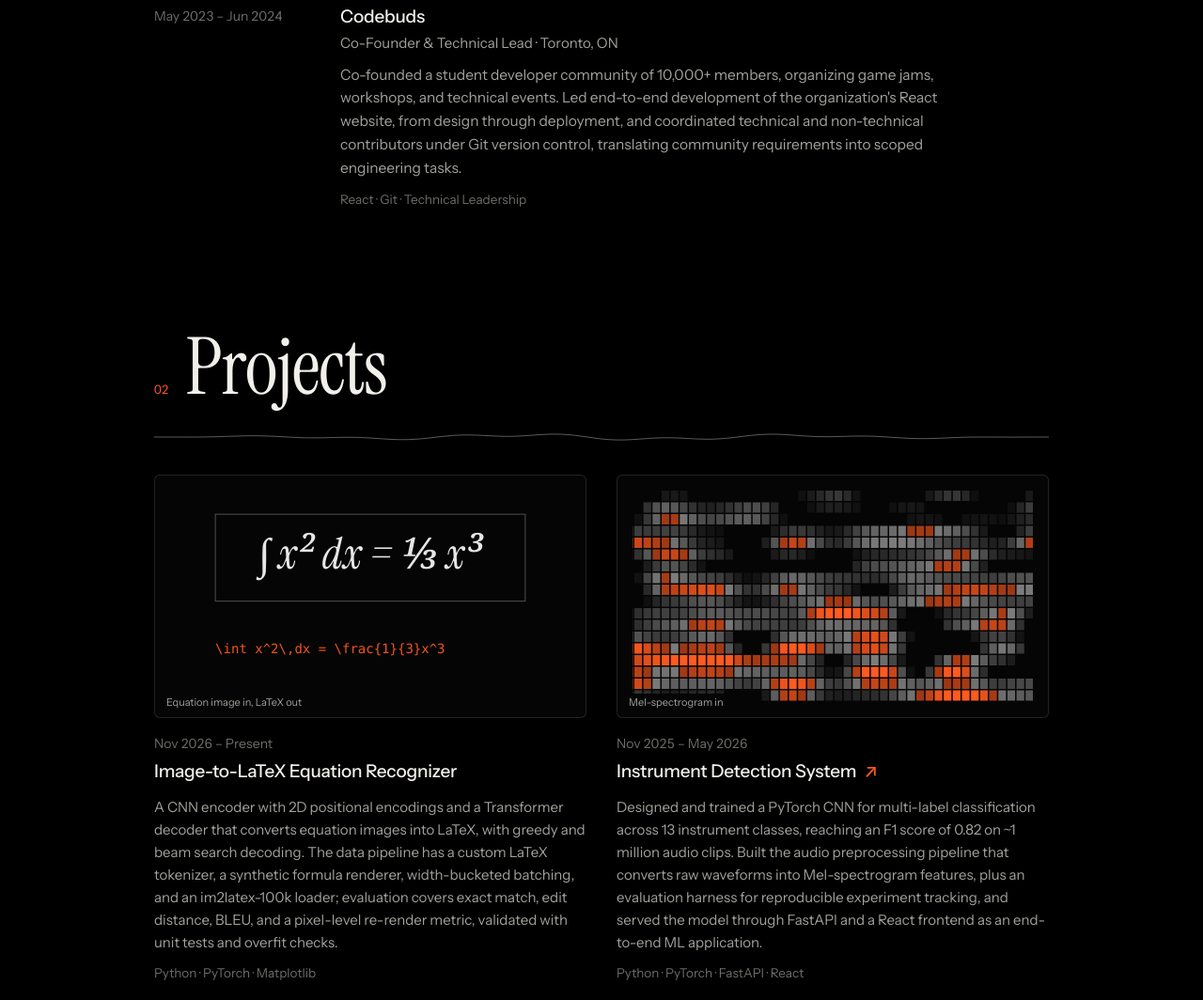
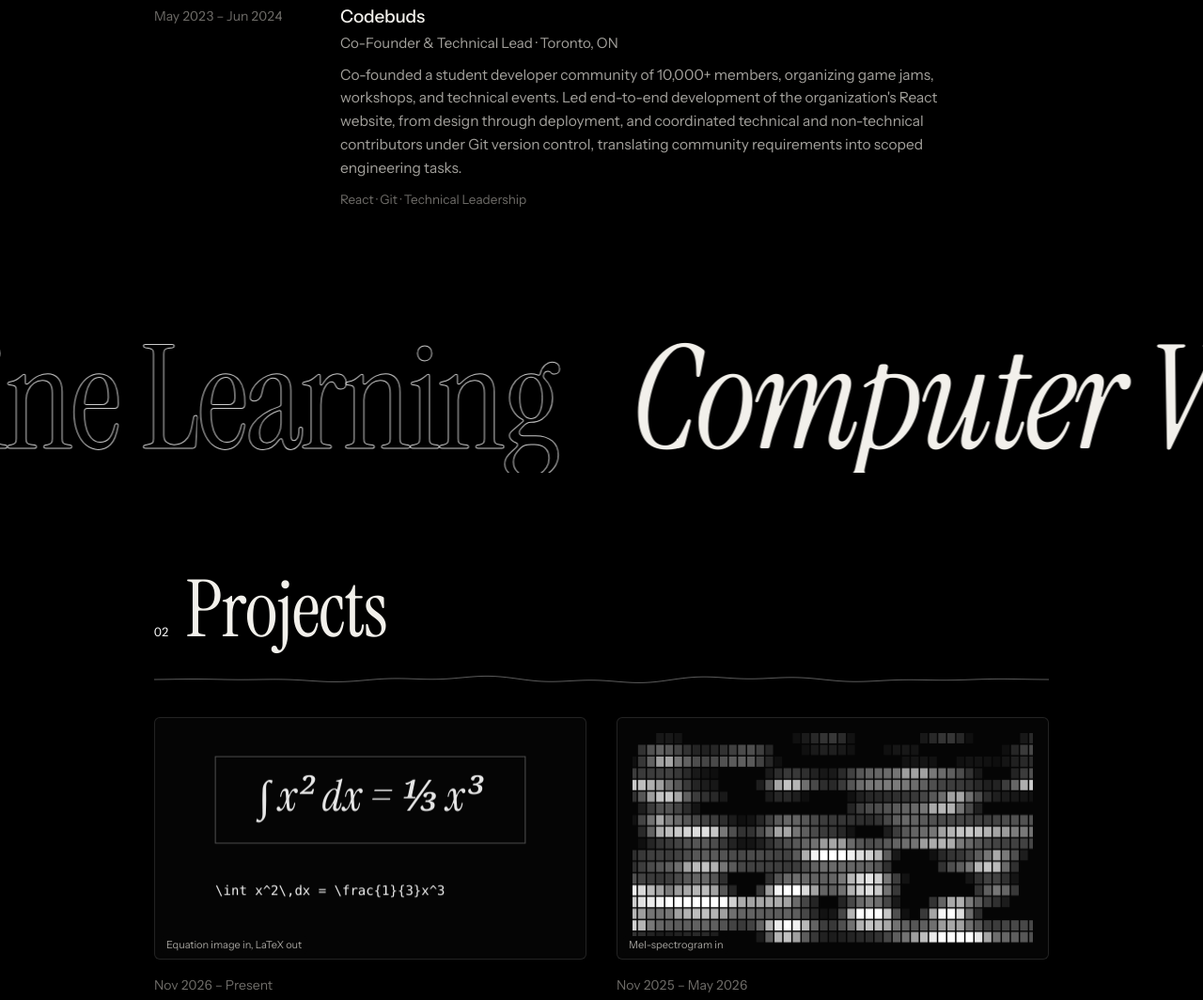
Before and after one commit to aerogels2099/aerogels2099.github.io, a plain HTML site: page index.html in a window 1280 px wide. Shown: the part 1736-2800 px from the top of the page at 94% size. Drawn offline with Linux system fonts and the light colour scheme.

Commit message:
update styles and scripts

```diff
--- a/css/styles.css
+++ b/css/styles.css
@@ -3,7 +3,7 @@
   --ink:#F2F0EB;
   --soft:#A3A19C;
   --dim:#6E6C68;
-  --accent:#FF5A1F;
+  --accent:#FFFFFF;
   --line:rgba(255,255,255,.12);
   --serif:'Instrument Serif', Georgia, serif;
   --sans:'Instrument Sans', -apple-system, 'Segoe UI', sans-serif;
@@ -60,7 +60,31 @@ nav a:hover,nav a.on{color:var(--ink)}
 @media(hover:none){.sound,.aside{display:none}}
 
 /* fixed section marker, bottom-left: the label rolls over when the section changes */
-.marker{position:fixed;left:28px;bottom:26px;z-index:9;font-size:13px;color:var(--soft);
+/* lens cursor: a white disc that follows the pointer and inverts whatever is
+   under it; it swells over links and headings (js/main.js) */
+#lens{position:fixed;left:0;top:0;width:22px;height:22px;margin:-11px 0 0 -11px;border-radius:50%;
+  background:#fff;mix-blend-mode:difference;pointer-events:none;z-index:40;opacity:0;transition:opacity .4s;
+  will-change:transform}
+#lens.on{opacity:1}
+@media(hover:none){#lens{display:none}}
+
+/* a band of oversized type between sections; it drifts on its own and is
+   pushed and slanted by scroll speed (js/main.js) */
+.marquee{overflow:hidden;padding-top:clamp(72px,13vh,130px)}
+.marquee-track{display:flex;width:max-content;will-change:transform}
+.marquee span{font-family:var(--serif);font-size:clamp(64px,12vw,172px);line-height:1;letter-spacing:-.02em;
+  white-space:nowrap;padding-right:.5em}
+.marquee span:nth-child(odd){color:transparent;-webkit-text-stroke:1px rgba(255,255,255,.8)}
+.marquee span:nth-child(even){font-style:italic}
+
+/* the skills section flips to black-on-white: a white layer in difference
+   blend inverts everything beneath it, and it opens as a circle driven by
+   scroll (--ir radius, --iy centre, set in js/main.js) */
+#skills{position:relative;margin-top:clamp(64px,11vh,120px);padding-bottom:clamp(72px,13vh,130px)}
+.invert{position:absolute;inset:0;background:#fff;mix-blend-mode:difference;pointer-events:none;
+  clip-path:circle(var(--ir,150%) at 50% var(--iy,50%))}
+
+.marker{position:fixed;left:28px;bottom:26px;z-index:9;font-size:13px;color:var(--soft);mix-blend-mode:difference;
   display:flex;gap:10px;overflow:hidden;opacity:0;transition:opacity .4s}
 .marker.show{opacity:1}
 .marker span{display:block;transition:transform .3s var(--ease),opacity .3s}
@@ -241,5 +265,5 @@ footer .wrap{display:flex;justify-content:space-between;gap:12px;flex-wrap:wrap}
 @media (prefers-reduced-motion: reduce){
   *,*::before,*::after{animation:none!important;transition:none!important}
   html{scroll-behavior:auto}
-  .sound,.aside{display:none}
+  .sound,.aside,#lens{display:none}
 }
--- a/index.html
+++ b/index.html
@@ -23,11 +23,12 @@
 <link rel="preconnect" href="https://fonts.googleapis.com">
 <link rel="preconnect" href="https://fonts.gstatic.com" crossorigin>
 <link href="https://fonts.googleapis.com/css2?family=Instrument+Serif:ital@0;1&family=Instrument+Sans:wght@400;500;600&display=swap" rel="stylesheet">
-<link rel="stylesheet" href="css/styles.css?v=2">
+<link rel="stylesheet" href="css/styles.css?v=3">
 </head>
 <body>
 
 <canvas id="ridge" aria-hidden="true"></canvas>
+<div id="lens" aria-hidden="true"></div>
 
 <nav>
   <div class="nav-inner">
@@ -123,6 +124,10 @@
     </div>
   </section>
 
+  <div class="marquee" aria-hidden="true">
+    <div class="marquee-track"><span>Machine Learning</span><span>Computer Vision</span><span>Audio</span><span>Data Pipelines</span><span>Full-Stack</span></div>
+  </div>
+
   <section id="projects" data-name="Projects">
     <div class="wrap">
       <div class="sec-head"><span class="num r">02</span><h2 class="split">Projects</h2></div>
@@ -188,6 +193,7 @@
         <div class="skill r"><h3>Tools &amp; Infrastructure</h3><p>FastAPI, React.js, Docker, Git/GitHub, PostgreSQL, TimescaleDB, Linux</p></div>
       </div>
     </div>
+    <div class="invert" aria-hidden="true"></div>
   </section>
 
   <section id="education" data-name="Education">
@@ -229,6 +235,6 @@
 
 </main>
 
-<script src="js/main.js?v=2" defer></script>
+<script src="js/main.js?v=3" defer></script>
 </body>
 </html>
--- a/js/main.js
+++ b/js/main.js
@@ -87,6 +87,8 @@ const nav = document.querySelector('nav');
 const marker = document.getElementById('marker');
 const [mNum, mName] = marker.children;
 const sections = $$('main section');
+const skills = document.getElementById('skills');
+const inverter = skills.querySelector('.invert');
 const links = $$('.nav-links a');
 
 let heroP = 0, endQ = 0, current = null, lastY = scrollY, vel = 0, energy = 0, swapTimer = 0;
@@ -98,6 +100,16 @@ function readScroll() {
   endQ = clamp(1 - (maxY - y) / (vh * 0.8));
   if (!reduced) hero.style.setProperty('--p', heroP.toFixed(3));
   nav.classList.toggle('solid', y > vh * 0.6);
+
+  /* skills inversion: the circle opens as the section rises into view and
+     closes again as it leaves, centred on the middle of the screen */
+  if (!reduced) {
+    const st = skills.offsetTop - y, sh = skills.offsetHeight;
+    let k = Math.min(clamp((vh * 0.62 - st) / (vh * 0.6)), clamp((st + sh - vh * 0.38) / (vh * 0.6)));
+    k = k * k;
+    inverter.style.setProperty('--ir', (k * Math.hypot(skills.offsetWidth, sh)).toFixed(1) + 'px');
+    inverter.style.setProperty('--iy', clamp(vh / 2 - st, 0, sh).toFixed(1) + 'px');
+  }
 
   let now = -1;
   sections.forEach((s, i) => { if (s.offsetTop - y <= vh * 0.45) now = i; });
@@ -270,6 +282,8 @@ if (!reduced && canHover) {
     if (e.pointerType === 'touch') return;
     const x = e.clientX, y = e.clientY;
     ptx = x; pty = y; pkTarget = 1;
+    if (!lensOn) { lensOn = true; lx = x; ly = y; lens.classList.add('on'); }
+    kick();
     /* a divider is plucked when the pointer passes through it */
     if (prevY !== null && y !== prevY) {
       waves.forEach((wv, idx) => {
@@ -285,6 +299,22 @@ if (!reduced && canHover) {
     prevY = y;
   }, { passive: true });
   document.documentElement.addEventListener('pointerleave', () => { pkTarget = 0; });
+  /* the lens swells over things worth a closer look */
+  addEventListener('pointerover', e => {
+    const el = e.target.closest ? e.target : null;
+    lsTarget = !el ? 1 : el.closest('a, button') ? 2.6 : el.closest('h1, h2, .skill p, .marquee') ? 6 : 1;
+    kick();
+  }, { passive: true });
+}
+
+/* lens cursor + marquee state (both advanced in the frame loop) */
+const lens = document.getElementById('lens');
+let lensOn = false, lx = 0, ly = 0, ls = 1, lsTarget = 1;
+const track = document.querySelector('.marquee-track');
+let marqX = 0, marqHalf = 0, marqOn = false, skew = 0;
+if (!reduced) {
+  track.innerHTML += track.innerHTML;   // second copy so the loop is seamless
+  new IntersectionObserver(es => { marqOn = es[es.length - 1].isIntersecting; kick(); }).observe(track.parentElement);
 }
 
 /* ---------- 6. project figures ---------- */
@@ -400,6 +430,7 @@ function resize() {
   rctx.setTransform(DPR, 0, 0, DPR, 0, 0);
   ys = new Float32Array(Math.floor(W / STEP) + 2);
   waves.forEach(fit); figs.forEach(fit);
+  marqHalf = track.scrollWidth / 2 || 1;
   anchorHero = docBottom(document.querySelector('.hero .links'));
   anchorEnd = docBottom(document.querySelector('.contact .links'));
   wavesDirty = true;
@@ -427,7 +458,20 @@ function frame(now) {
     if (energy > 0) wavesDirty = true;
   }
 
-  running = !reduced && (ridgeLive || figsLive || energy > 0 || wavesDirty || ringing);
+  let lensLive = false;
+  if (lensOn) {
+    lx += (ptx - lx) * 0.2; ly += (pty - ly) * 0.2; ls += (lsTarget - ls) * 0.14;
+    lens.style.transform = `translate(${lx.toFixed(1)}px,${ly.toFixed(1)}px) scale(${ls.toFixed(3)})`;
+    lensLive = Math.abs(ptx - lx) + Math.abs(pty - ly) > 0.3 || Math.abs(lsTarget - ls) > 0.01;
+  }
+  if (marqOn) {
+    skew += (clamp(vel * 0.35, -14, 14) - skew) * 0.15;
+    marqX -= 45 * dt + vel * 0.8;
+    marqX = ((marqX % marqHalf) - marqHalf) % marqHalf;   // keep within one copy's width, either direction
+    track.style.transform = `translateX(${marqX.toFixed(1)}px) skewX(${(-skew).toFixed(2)}deg)`;
+  }
+
+  running = !reduced && (ridgeLive || figsLive || lensLive || marqOn || energy > 0 || wavesDirty || ringing);
   if (running) requestAnimationFrame(frame);
 }
 function kick() {
```
